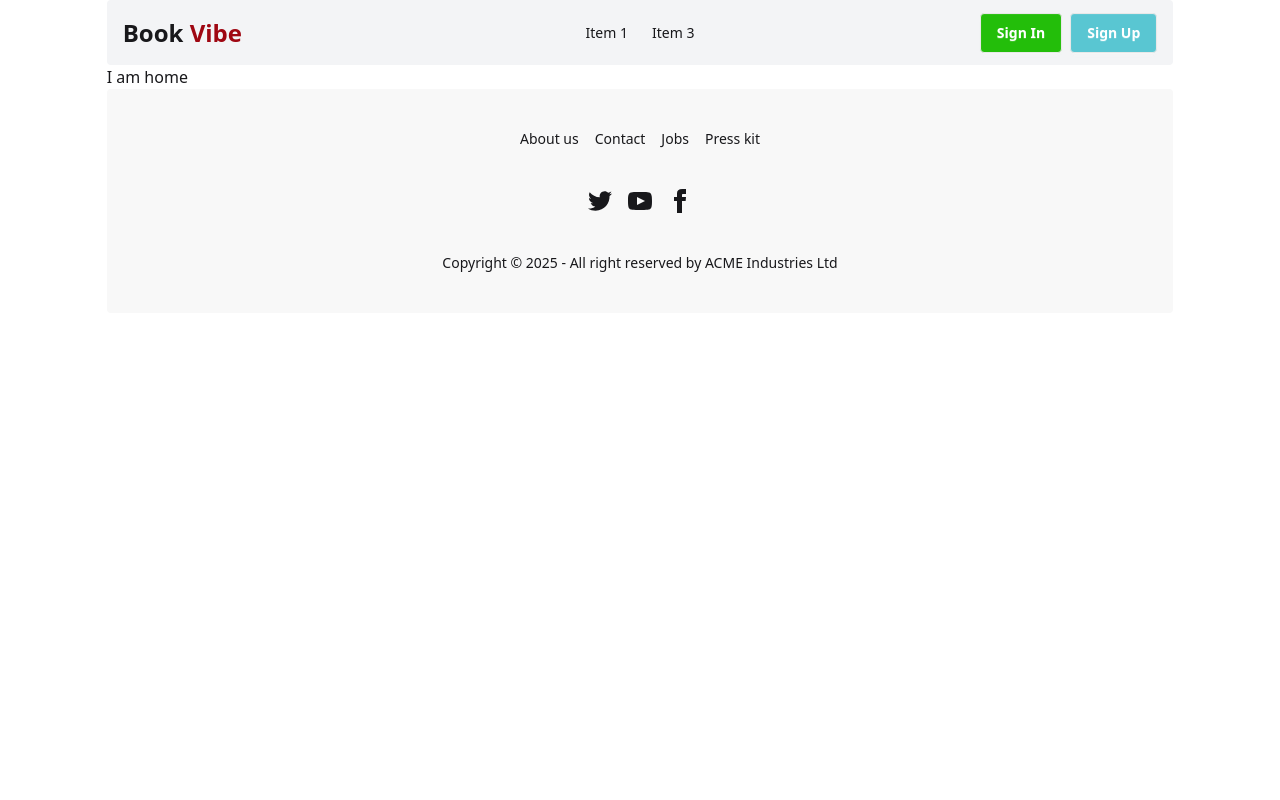
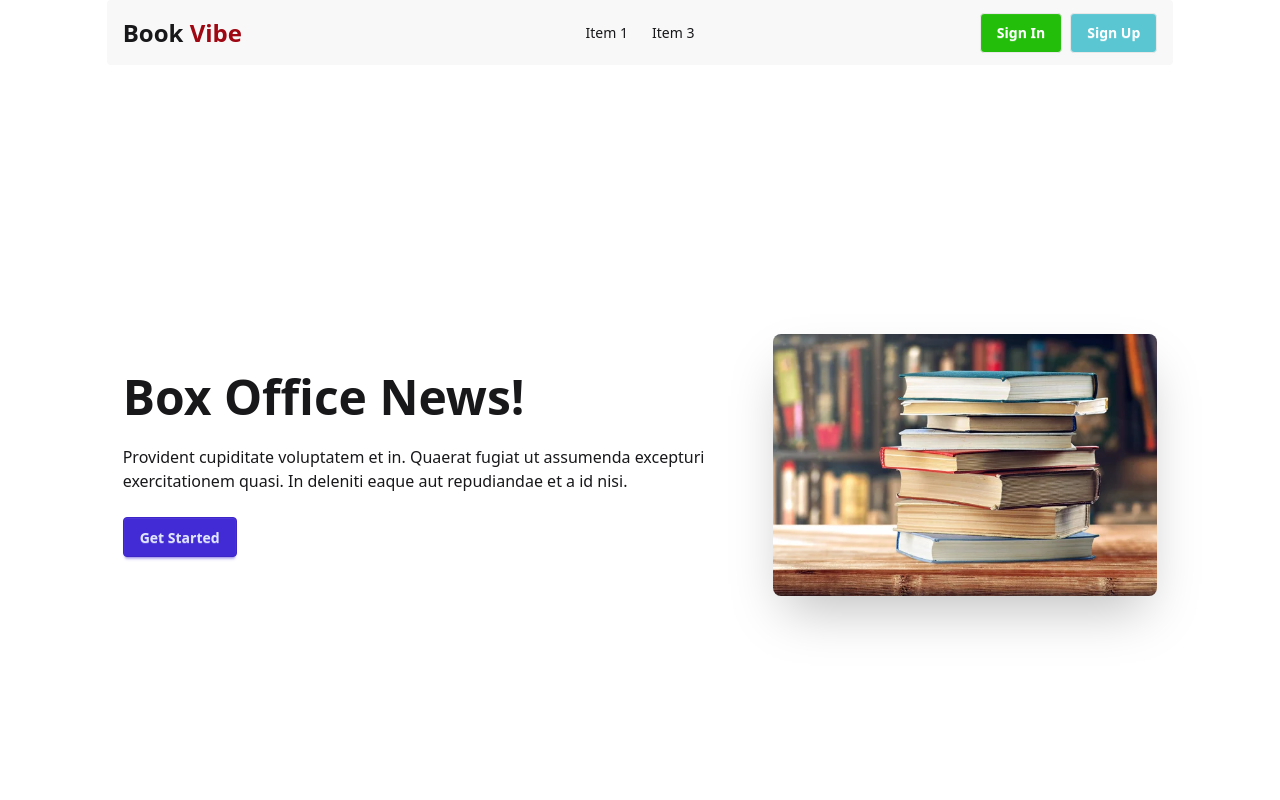
Before and after one commit to hurayrakhan/book-vibe, a React (Vite) app: page / in a window 1280 px wide. Shown: the top 800 px of the page. Built offline with nearby package versions, Linux system fonts and the light colour scheme.

Commit message:
added banner

```diff
--- /dev/null
+++ b/src/Components/Banner/Banner.jsx
@@ -0,0 +1,24 @@
+import React from 'react';
+
+const Banner = () => {
+    return (
+        <div className="hero min-h-screen">
+            <div className="hero-content flex-col lg:flex-row-reverse">
+                <img
+                    src={'/src/assets/books.jpg'}
+                    className="max-w-sm rounded-lg shadow-2xl"
+                />
+                <div>
+                    <h1 className="text-5xl font-bold">Box Office News!</h1>
+                    <p className="py-6">
+                        Provident cupiditate voluptatem et in. Quaerat fugiat ut assumenda excepturi exercitationem
+                        quasi. In deleniti eaque aut repudiandae et a id nisi.
+                    </p>
+                    <button className="btn btn-primary">Get Started</button>
+                </div>
+            </div>
+        </div>
+    );
+};
+
+export default Banner;
--- a/src/Components/Header/Navbar.jsx
+++ b/src/Components/Header/Navbar.jsx
@@ -2,7 +2,7 @@
 
 const Navbar = () => {
     return (
-        <div className="navbar bg-gray-100 rounded px-4">
+        <div className="navbar bg-base-200 rounded px-4">
             <div className="navbar-start">
                 <div className="dropdown">
                     <div tabIndex={0} role="button" className="btn btn-ghost lg:hidden">
--- a/src/Pages/Home/Home.jsx
+++ b/src/Pages/Home/Home.jsx
@@ -1,11 +1,10 @@
 import React from 'react';
+import Banner from '../../Components/Banner/Banner';
 
 const Home = () => {
     return (
         <div>
-            <h4>
-                I am home
-            </h4>
+            <Banner></Banner>
         </div>
     );
 };
```
